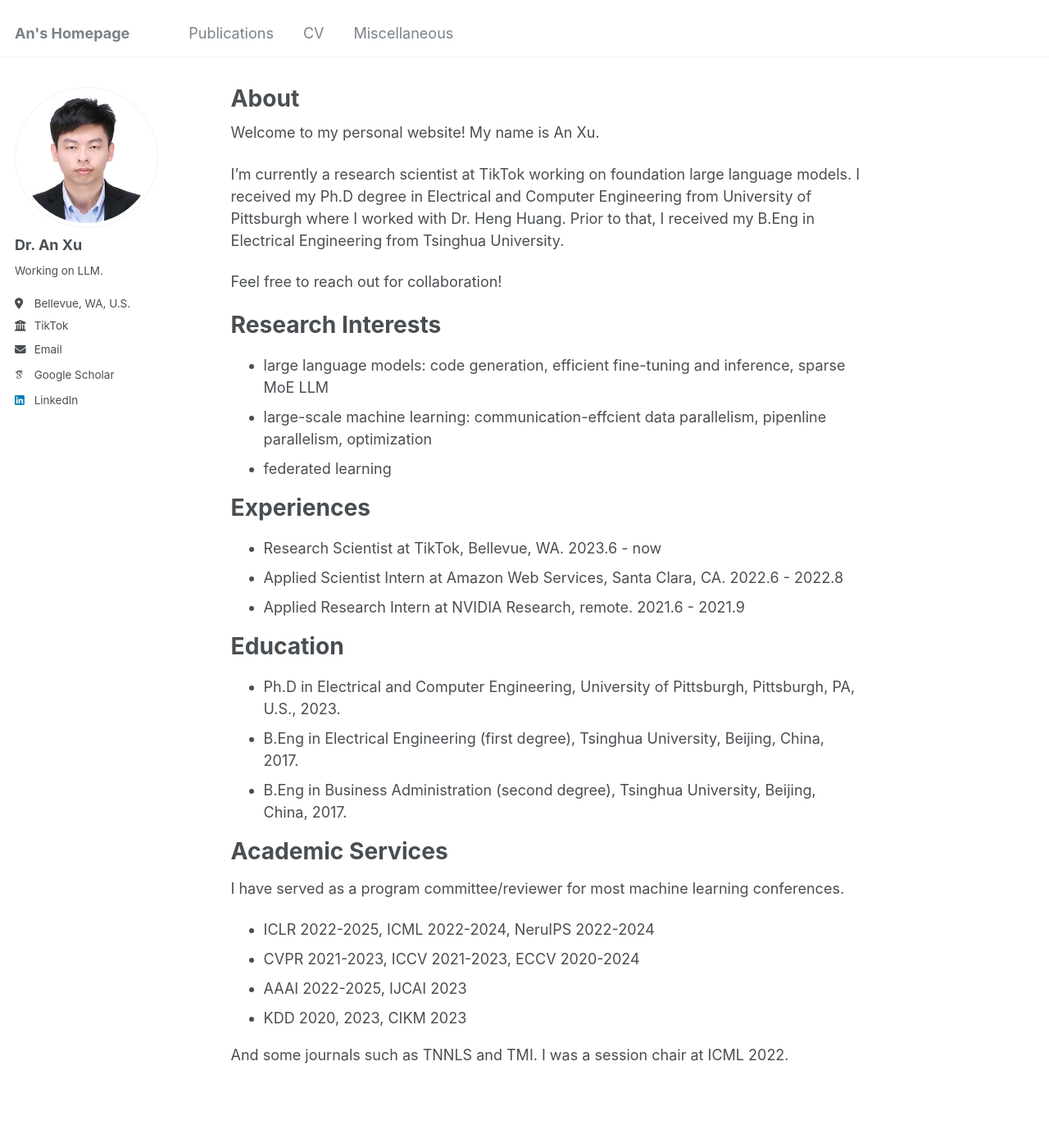
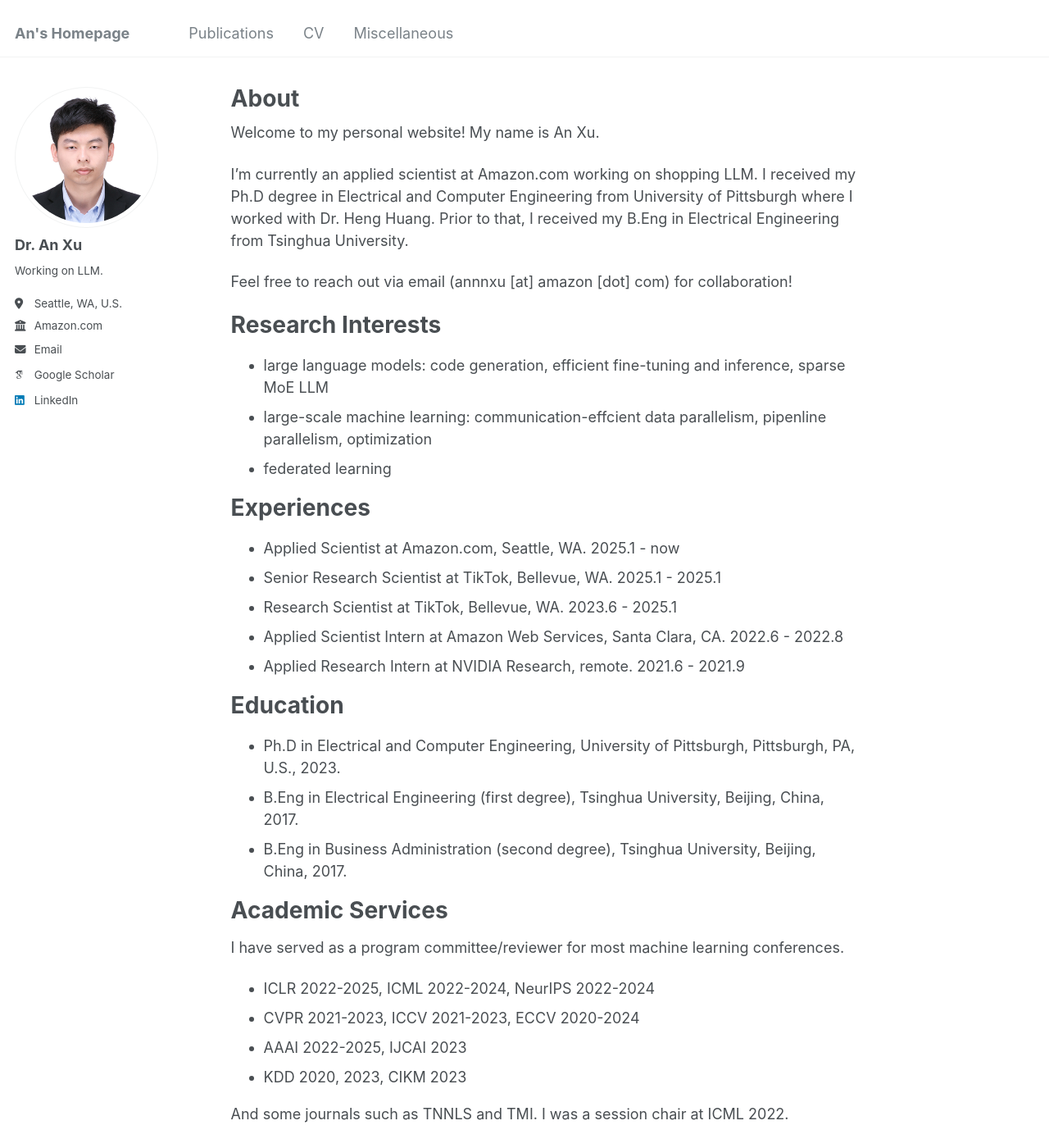
Before and after one commit to anxuthu/anxuthu.github.io, a Jekyll site: the page built from _pages/about.md, in a window 1280 px wide and 1400 px high. Shown: the whole window at 82% size. Built offline with Jekyll 4.4.1, drawn with Linux system fonts in a browser that asks for light colours; some web fonts are replaced.

Commit message:
update cv

```diff
--- a/_config.yml
+++ b/_config.yml
@@ -25,10 +25,10 @@ author:
   name             : "Dr. An Xu"
   pronouns         : # example: "he/his"
   bio              : "Working on LLM."
-  location         : "Bellevue, WA, U.S."
-  employer         : "TikTok"
+  location         : "Seattle, WA, U.S."
+  employer         : "Amazon.com"
   uri              : # URL
-  email            : "an.xu@tiktok.com"
+  email            : "annnxu@amazon.com"
 
   # Academic websites
   arxiv            : # URL - Update with the correct link to your profile
--- a/_data/navigation.yml
+++ b/_data/navigation.yml
@@ -22,7 +22,7 @@ main:
 
   - title: "CV"
     #url: /cv/
-    url: /files/An_Xu___CV.pdf
+    url: /files/cv.pdf
 
   #- title: "Guide"
   #  url: /markdown/
--- a/_pages/about.md
+++ b/_pages/about.md
@@ -9,9 +9,9 @@ redirect_from:
 
 Welcome to my personal website! My name is An Xu.
 
-I'm currently a research scientist at TikTok working on foundation large language models. I received my Ph.D degree in Electrical and Computer Engineering from University of Pittsburgh where I worked with Dr. Heng Huang. Prior to that, I received my B.Eng in Electrical Engineering from Tsinghua University.
+I'm currently an applied scientist at Amazon.com working on shopping LLM. I received my Ph.D degree in Electrical and Computer Engineering from University of Pittsburgh where I worked with Dr. Heng Huang. Prior to that, I received my B.Eng in Electrical Engineering from Tsinghua University.
 
-Feel free to reach out for collaboration!
+Feel free to reach out via email (annnxu [at] amazon [dot] com) for collaboration!
 
 Research Interests
 ======
@@ -21,7 +21,9 @@ Research Interests
 
 Experiences
 ======
-* Research Scientist at TikTok, Bellevue, WA. 2023.6 - now
+* Applied Scientist at Amazon.com, Seattle, WA. 2025.1 - now
+* Senior Research Scientist at TikTok, Bellevue, WA. 2025.1 - 2025.1
+* Research Scientist at TikTok, Bellevue, WA. 2023.6 - 2025.1
 * Applied Scientist Intern at Amazon Web Services, Santa Clara, CA. 2022.6 - 2022.8
 * Applied Research Intern at NVIDIA Research, remote. 2021.6 - 2021.9
 
@@ -34,7 +36,7 @@ Education
 Academic Services
 ======
 I have served as a program committee/reviewer for most machine learning conferences.
-* ICLR 2022-2025, ICML 2022-2024, NeruIPS 2022-2024
+* ICLR 2022-2025, ICML 2022-2024, NeurIPS 2022-2024
 * CVPR 2021-2023, ICCV 2021-2023, ECCV 2020-2024
 * AAAI 2022-2025, IJCAI 2023
 * KDD 2020, 2023, CIKM 2023
```
Also changed, not shown: _pages/my_publications.md (+3 -0 lines), 2 other files.
